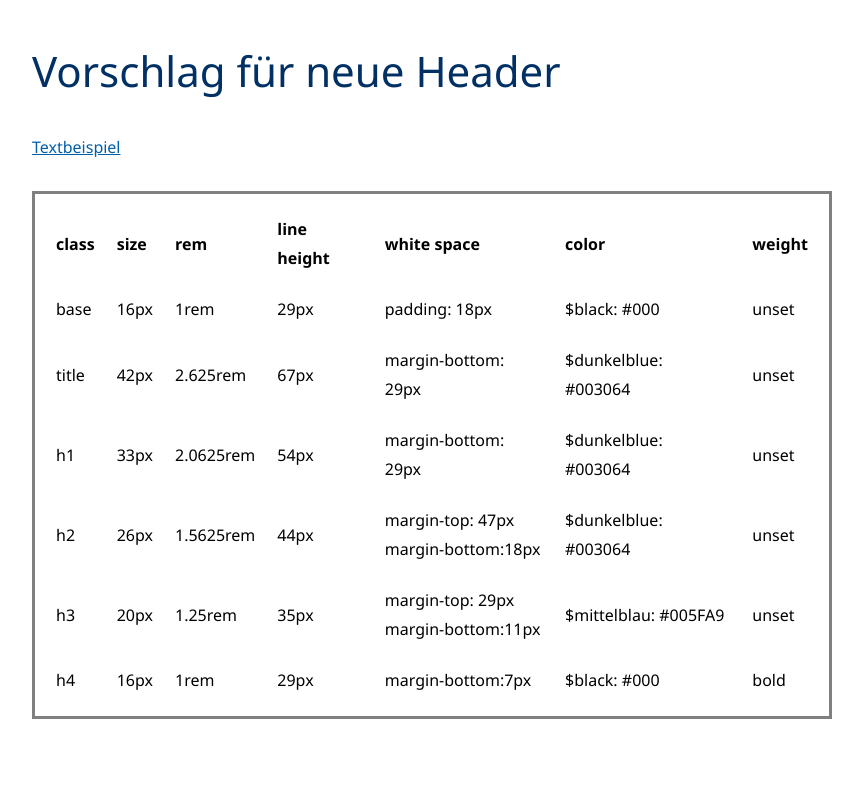
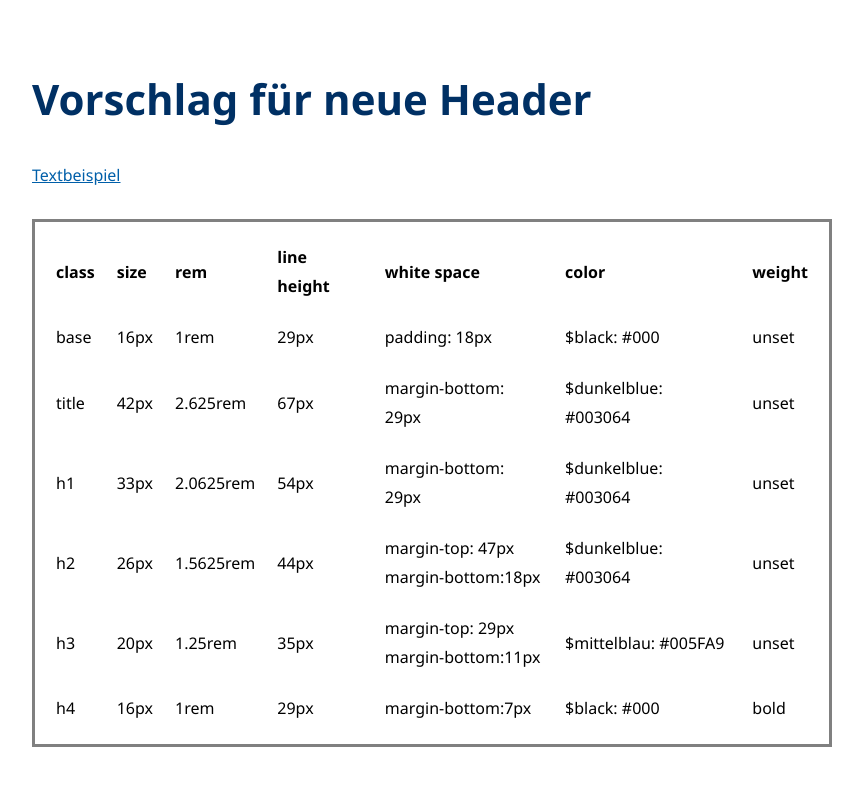
Before and after one commit to AxelWol/ds-ideas, a website: page public/index.html in a window 1280 px wide. Shown: the whole page, without its empty margins (5-868 px from the left). Drawn offline with Linux system fonts and the light colour scheme.

Commit message:
fix structure

```diff
--- a/public/index.html
+++ b/public/index.html
@@ -4,9 +4,13 @@
         <meta charset="utf-8">
         <title>Font definitions</title>
         <link href="css/style.css" rel="stylesheet" />
+        <meta name="viewport" content="width=device-width, initial-scale=1.0">
+        <meta name="author" content="Axel Wolters">
+        <meta name="description" content="A demonstration of new headers bases on the golden rukle.">
+        <meta name="robots" content="all">
     </head>
     <body class="d1st-hh">
-        <div class="title">Vorschlag für neue Header</div>
+        <h1 class="title">Vorschlag für neue Header</h1>
         <p><a href="text-example.html">Textbeispiel</a></p>
         <table style="
             border: 1;
--- a/scss/style.scss
+++ b/scss/style.scss
@@ -14,15 +14,15 @@ $notosans-fontface-path: "../fonts/Noto/";
 	padding: 1.125rem;      //18px
 	color: $black;
 }
+.d1st-hh h1 {
+	font-size: 2.0625rem;     //33px
+	line-height: 3.375rem;    //54px
+	margin-bottom: 1.8125rem; //29px
+	color: $dunkelblue;
+}
 .d1st-hh .title {
 	font-size: 	2.625rem;     //42px
 	line-height: 4.1875rem;   //67px
-	margin-bottom: 1.8125rem; //29px
-	color: $dunkelblue;
-}
-.d1st-hh h1 {
-	font-size: 2.0625rem;     //33px
-	line-height: 3.375rem;    //54px
 	margin-bottom: 1.8125rem; //29px
 	color: $dunkelblue;
 }
```
Also changed, not shown: public/text-example.html (+4 -0 lines).
